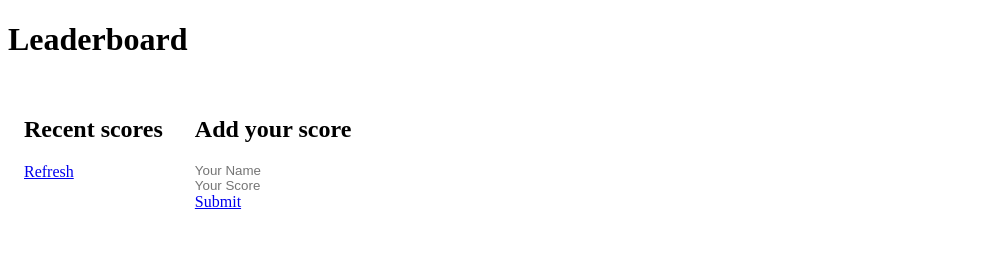
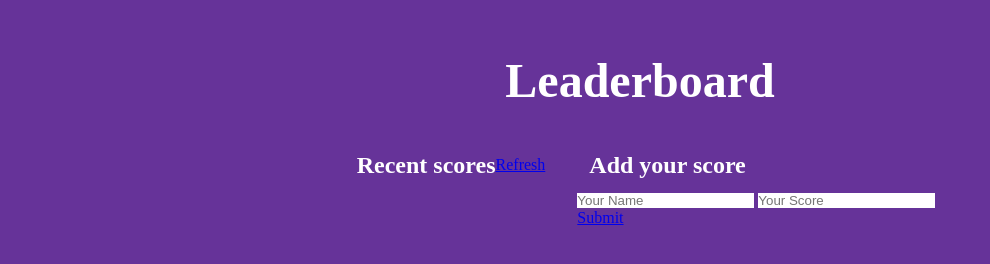
Before and after one commit to saadat-ali-awan/Leaderboard, a website built with webpack: page src/index.html in a window 1280 px wide. Shown: the whole page, without its empty margins (0-990 px from the left). Built offline with nearby package versions, Linux system fonts and the light colour scheme; no server answers.

Commit message:
Add Basic Styling

```diff
--- a/src/style.css
+++ b/src/style.css
@@ -2,10 +2,29 @@
   box-sizing: border-box;
   padding: 0;
   border: 0;
+  margin: 0;
+}
+
+body {
+  display: flex;
+  justify-content: center;
+  flex-direction: column;
+  align-items: center;
+  background: rebeccapurple;
+  height: 100vh;
+  color: #fff;
+}
+
+h1 {
+  font-size: 3rem;
+  margin: 1rem;
 }
 
 main {
   display: flex;
+  justify-content: center;
+  width: 70%;
+  height: 80%;
 }
 
 main > section {
@@ -14,7 +33,11 @@ main > section {
   padding: 1rem;
 }
 
-.add-score > form {
+header {
   display: flex;
-  flex-direction: column;
+  flex-direction: row;
+  justify-content: space-between;
+  align-items: center;
+  margin: 12px;
+  margin-right: 0;
 }
```
